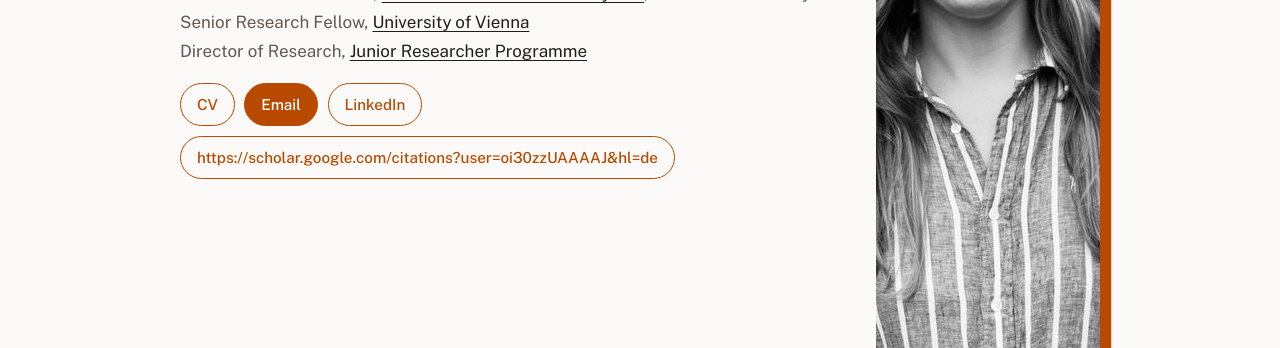
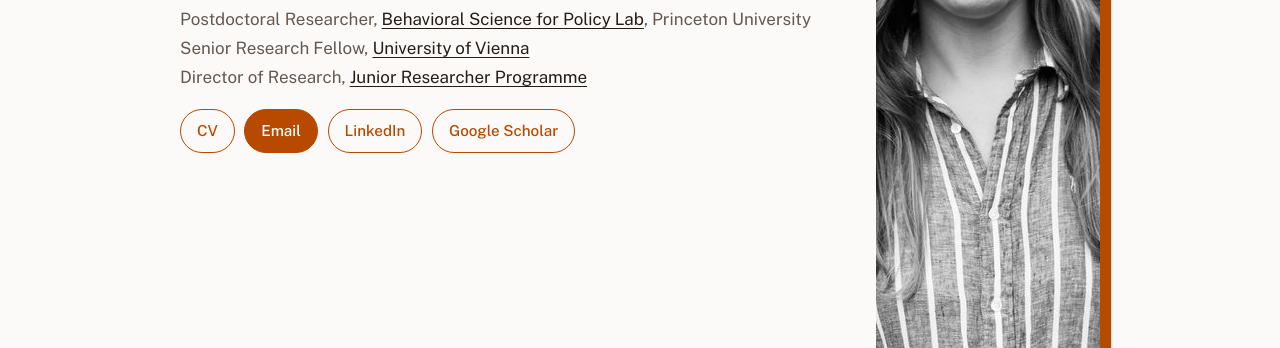
Before and after one commit to SandraJGeiger/sandra-geiger.com, a plain HTML site: page index.html in a window 1280 px wide. Shown: the part 380-728 px from the top of the page. Drawn offline with nearby package versions, Linux system fonts and the light colour scheme.

Commit message:
Update index.html

```diff
--- a/index.html
+++ b/index.html
@@ -35,7 +35,7 @@
 <a href="#home">CV</a>
 <a class="primary" href="mailto:sandra.geiger@princeton.edu">Email</a>
 <a href="https://www.linkedin.com/in/sandra-geiger">LinkedIn</a>
-<a href="#home">https://scholar.google.com/citations?user=oi30zzUAAAAJ&hl=de</a>
+<a href="https://scholar.google.com/citations?user=oi30zzUAAAAJ&hl=de">Google Scholar</a>
 </p>
 </div>
 </div>
```
